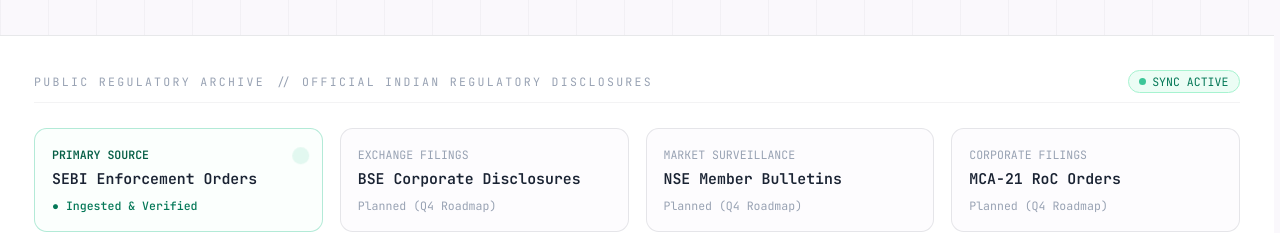
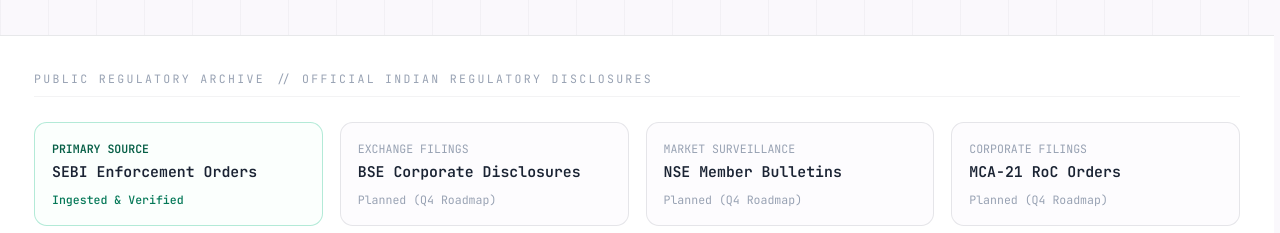
Before and after one commit to ReturnKartikey/krio-lexgov, a Next.js app in the folder frontend/: page / in a window 1280 px wide. Shown: the part 719-952 px from the top of the page. Built offline with nearby package versions, Linux system fonts and the light colour scheme; no server answers; a web font is replaced by a local one.

Commit message:
fix(ui): remove sync active element and blinking dot from primary source box

```diff
--- a/frontend/src/app/page.tsx
+++ b/frontend/src/app/page.tsx
@@ -276,21 +276,14 @@
             <span className="text-[0.68rem] font-mono tracking-[0.2em] uppercase text-brivo-slate">
               PUBLIC REGULATORY ARCHIVE // OFFICIAL INDIAN REGULATORY DISCLOSURES
             </span>
-            <span className="text-[0.68rem] font-mono text-emerald-700 bg-emerald-50 px-2.5 py-0.5 rounded-full border border-emerald-200 flex items-center gap-1.5 shadow-xs">
-              <span className="w-1.5 h-1.5 rounded-full bg-emerald-500 animate-pulse" />
-              <span>SYNC ACTIVE</span>
-            </span>
           </div>
 
           <div className="grid grid-cols-1 sm:grid-cols-2 md:grid-cols-4 gap-3 sm:gap-4 pt-2 text-xs font-mono">
             <div className="scroll-reveal-item p-4 rounded-xl border border-emerald-500/30 bg-emerald-50/20 flex flex-col justify-between hover:border-emerald-500/50 transition-all shadow-xs">
-              <div className="flex items-center justify-between">
-                <span className="text-[0.68rem] text-emerald-800 font-semibold uppercase">Primary Source</span>
-                <span className="w-2 h-2 rounded-full bg-emerald-500 animate-ping" />
-              </div>
+              <span className="text-[0.68rem] text-emerald-800 font-semibold uppercase">Primary Source</span>
               <span className="text-sm font-semibold text-brivo-navy mt-1">SEBI Enforcement Orders</span>
               <span className="text-[0.68rem] text-emerald-700 font-medium mt-2 flex items-center gap-1">
-                <span>● Ingested & Verified</span>
+                <span>Ingested & Verified</span>
               </span>
             </div>
 
```
